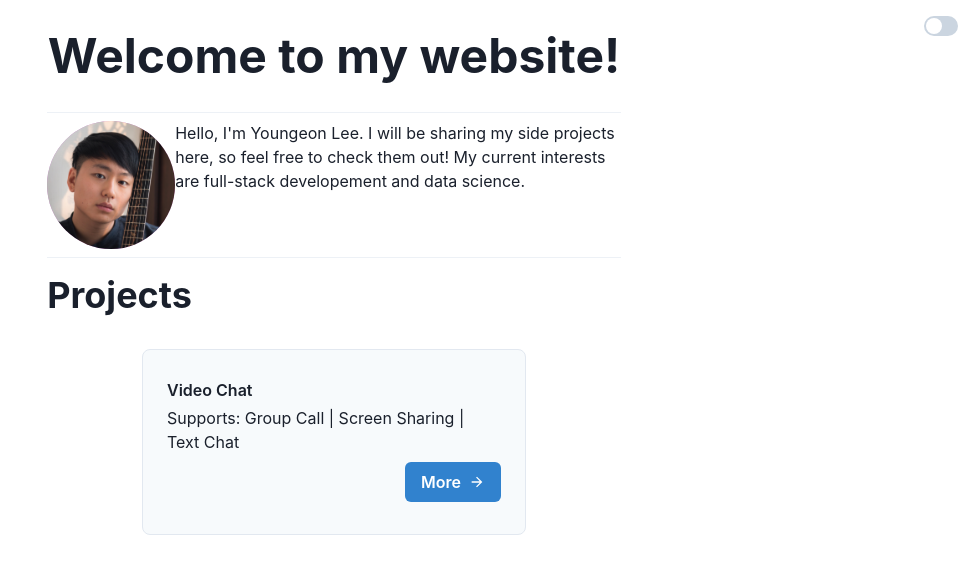
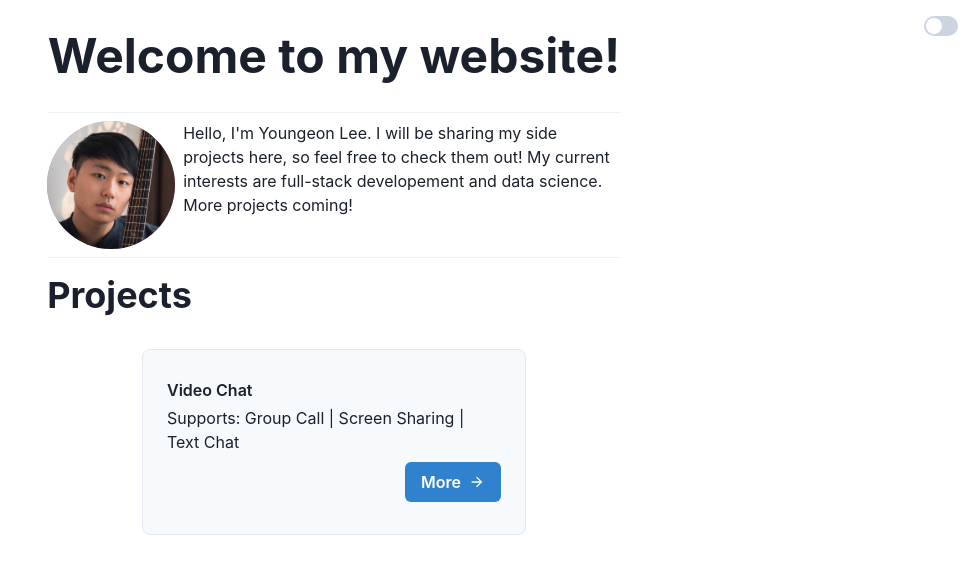
Before and after one commit to YoungeonLee/youngeonlee-frontend, a Next.js app: page / in a window 1280 px wide. Shown: the top 574 px of the page, without its empty margins (306-1280 px from the left). Built offline with nearby package versions, Linux system fonts and the light colour scheme; no server answers.

Commit message:
breif intro

```diff
--- a/src/components/shared/Profile.tsx
+++ b/src/components/shared/Profile.tsx
@@ -7,10 +7,10 @@ export const Profile = () => {
       <Divider />
       <Flex my={2}>
         <Avatar mx="auto" size="2xl" name="Youngeon Lee" src="/profile.jpg" />
-        <Box mx="auto">
+        <Box ml={2} mr="auto">
           Hello, I'm Youngeon Lee. I will be sharing my side projects here, so
           feel free to check them out! My current interests are full-stack
-          developement and data science.
+          developement and data science. More projects coming!
         </Box>
       </Flex>
       <Divider />
```
